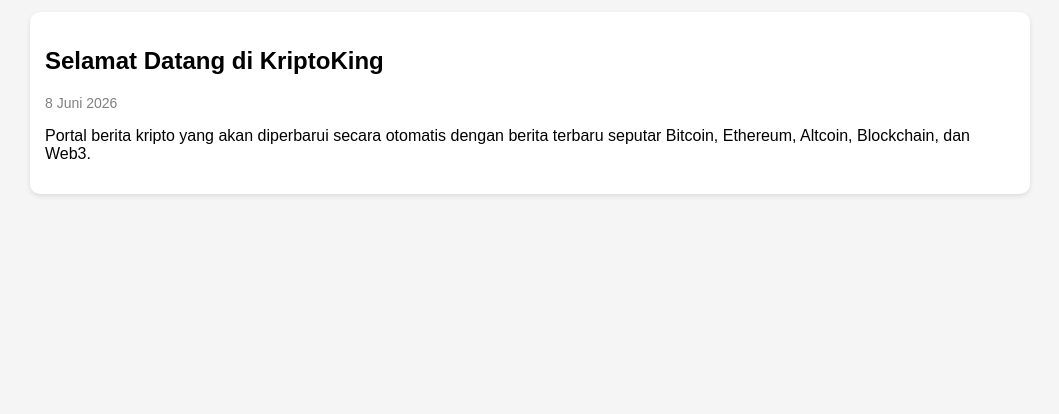
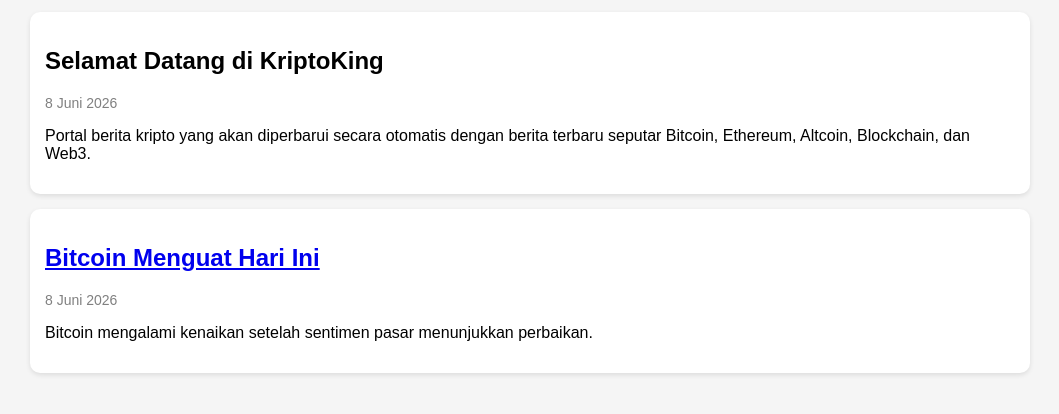
Before and after one commit to Daxro99/Kriptoking-, a plain HTML site: page index.html in a window 1280 px wide. Shown: the part 178-592 px from the top of the page, without its empty margins (110-1169 px from the left). Drawn offline with Linux system fonts and the light colour scheme.

Commit message:
Update index.html

```diff
--- a/index.html
+++ b/index.html
@@ -50,6 +50,18 @@ header{
         Altcoin, Blockchain, dan Web3.
     </p>
 </div>
+<div class="news-card">
+    <h2>
+        <a href="articles/bitcoin-naik.html">
+            Bitcoin Menguat Hari Ini
+        </a>
+    </h2>
 
+    <p class="date">8 Juni 2026</p>
+
+    <p>
+        Bitcoin mengalami kenaikan setelah sentimen pasar menunjukkan perbaikan.
+    </p>
+</div>
 </body>
 </html>
```
